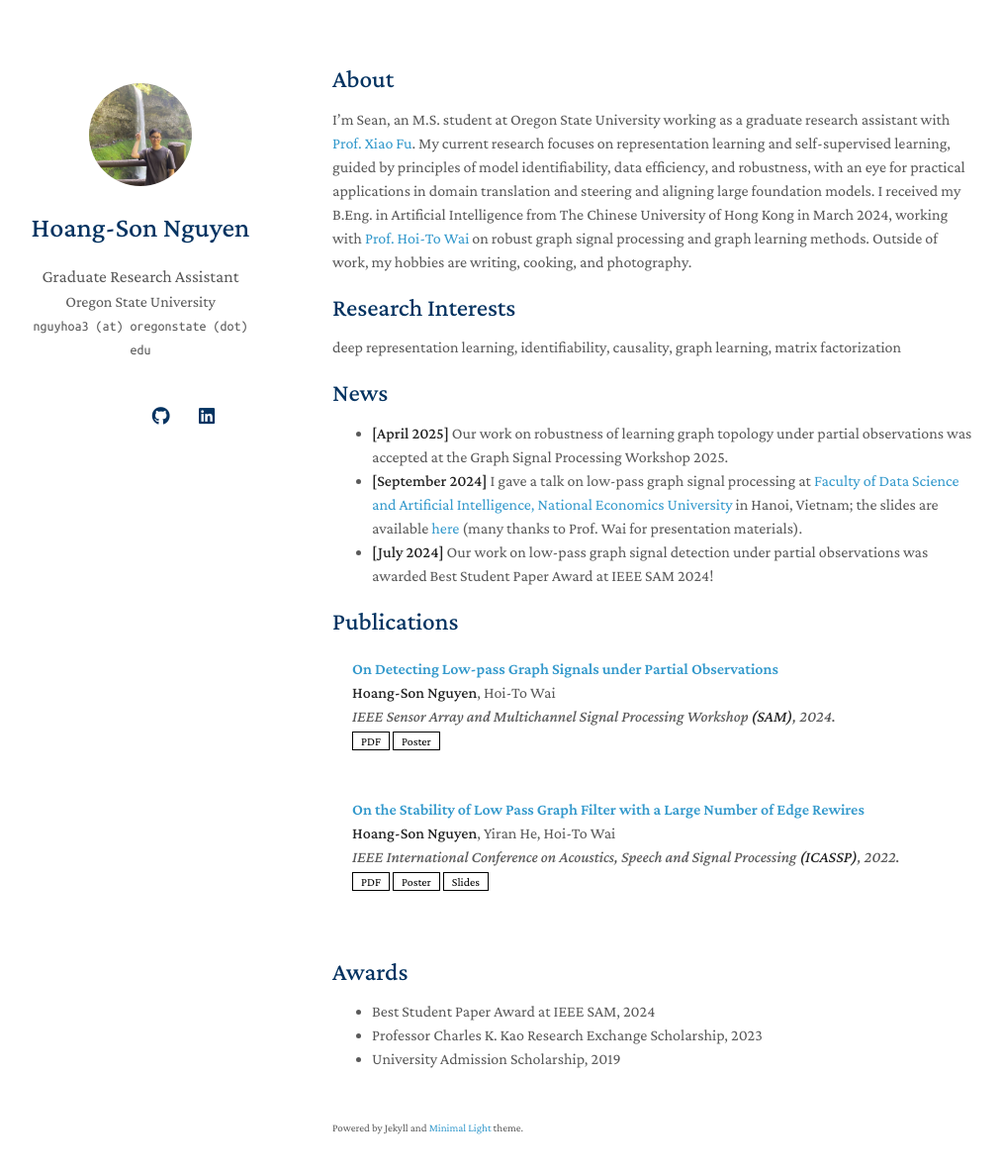
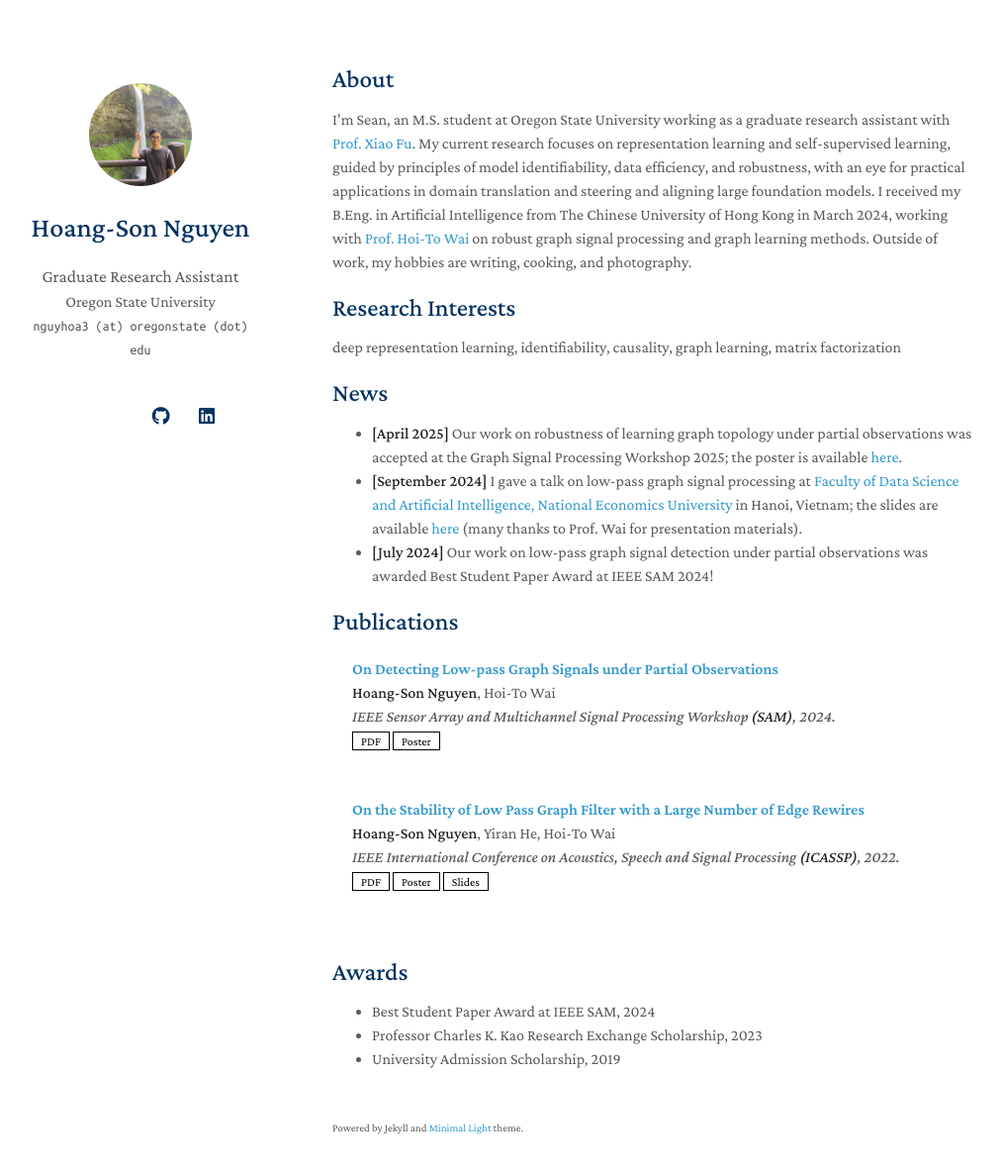
Before and after one commit to hsnguyen24/hsnguyen24.github.io, a Jekyll site: the page built from index.md, in a window 1280 px wide and 1220 px high. Shown: the top 1185 px of the window at 99% size, without its empty margins (134-1147 px from the left). Built offline with Jekyll 4.4.1, drawn with Linux system fonts in a browser that asks for light colours; nearby versions of some CDN libraries; a style sheet for code colours, icons or effects is not loaded; our own code applies the rules of GitHub Pages for plain Markdown files.

Commit message:
Update index.md

```diff
--- a/index.md
+++ b/index.md
@@ -10,7 +10,7 @@ I'm Sean, an M.S. student at Oregon State University working as a graduate resea
 deep representation learning, identifiability, causality, graph learning, matrix factorization
 
 ## News
-- **[April 2025]** Our work on robustness of learning graph topology under partial observations was accepted at the Graph Signal Processing Workshop 2025.
+- **[April 2025]** Our work on robustness of learning graph topology under partial observations was accepted at the Graph Signal Processing Workshop 2025; the poster is available [here](./assets/files/GSPW2025_Poster.pdf).
 - **[September 2024]** I gave a talk on low-pass graph signal processing at [Faculty of Data Science and Artificial Intelligence, National Economics University](https://fda.neu.edu.vn/) in Hanoi, Vietnam; the slides are available [here](./assets/files/Talk_at_NEU_2024.pdf) (many thanks to Prof. Wai for presentation materials).
 - **[July 2024]** Our work on low-pass graph signal detection under partial observations was awarded Best Student Paper Award at IEEE SAM 2024!
 
```
